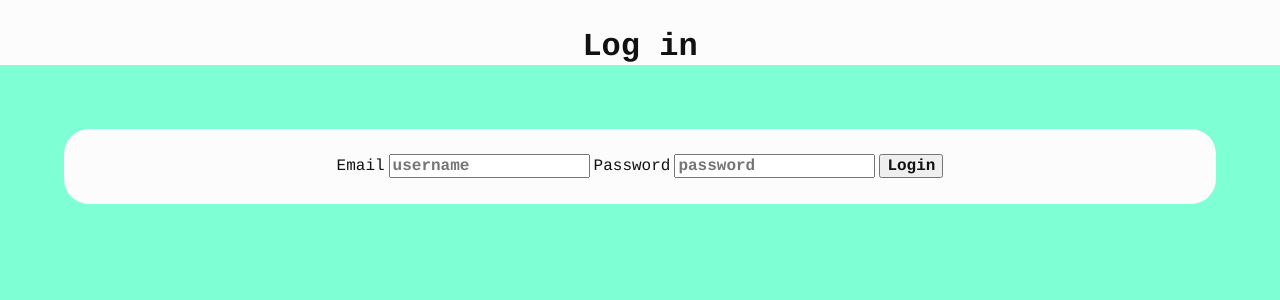
After one commit to Jonesy1697/eurovisionCalculator, a PHP site: page /eurovisionCalc/login.html in a window 1280 px wide. The commit adds this page. Shown: the top 300 px of the page. Run offline with PHP 8.4, Linux system fonts and the light colour scheme.

Commit message:
Added successful login page
Login page added
Styles complete

Incorrect login page needs final styling
Needs changing so vote only made once

```diff
--- /dev/null
+++ b/login.html
@@ -0,0 +1,27 @@
+<!DOCTYPE html>
+<html>
+	<head>
+		<title>Eurovision scorer</title>
+		<link rel="stylesheet" href="styles.css">
+	</head>
+
+	<body>
+
+		<header>
+			<h1>Log in</h1>
+		</header>
+
+		<main style = "text-align: center">
+			<form name = "login" action="loginvalidate.php" method="get" accept-charset="utf-8">
+				<label for = "username">Email</label>
+				<input type = "username" name="username" placeholder="username" required>
+				<label for = "password">Password</label>
+				<input type = "password" name="password" placeholder="password" required>
+				<input type = "submit" value="Login">
+				</ul>
+			</form>
+
+		</main>
+	</body>
+
+</html>
--- /dev/null
+++ b/styles.css
@@ -0,0 +1,60 @@
+body{
+    margin:0px;
+    background:#000;
+}
+
+header {
+	height: 5%;
+	background-color: #fcfcfc;
+	width:100%;
+	padding-top: 0.5%;
+	text-align: center;
+}
+
+body {
+    background-color: #7FFFD4;
+	padding: 0%;
+}
+
+main{
+	background-color: #fcfcfc;
+	margin: 5%;
+	margin-top: 5%;
+	margin-bottom: 2%;
+	padding: 5%;
+	padding-top: 2%;
+	padding-bottom: 2%;
+	border-radius: 25px;
+}
+
+h1{
+	color: #111;
+	font-size: 200%;
+	font-family: Courier;
+}
+
+p {
+    color: #111;
+	font-size: 100%;
+	font-family: Courier;
+	font-weight: bold;
+}
+
+select{
+	color: #111;
+	font-size: 100%;
+	font-family: Courier;
+}
+
+input{
+	color: #111;
+	font-size: 100%;
+	font-family: Courier;
+	font-weight: bold;
+}
+
+label{
+	color: #111;
+	font-size: 100%;
+	font-family: Courier;
+}
--- a/submitted.html
+++ b/submitted.html
@@ -2,10 +2,11 @@
 <html>
 	<head>
 		<title>Eurovision scorer</title>
+		<link rel="stylesheet" href="styles.css">
 	</head>
 
 	<body>
-		<main>
+		<main style = "text-align: center">
 			<h1>Thank you for your submission</h1>
 		</main>
 	</body>
--- a/updateDB.php
+++ b/updateDB.php
@@ -29,8 +29,6 @@
 		$count = $count + 1;
 	}
 	$conn->close();
-?>
 
-<?php
 	header("Location: http://localhost/eurovisionCalc/submitted.html");
 ?>
```
Also changed, not shown: index.php (+12 -5 lines), loginvalidate.php (added, +33 -0 lines).
